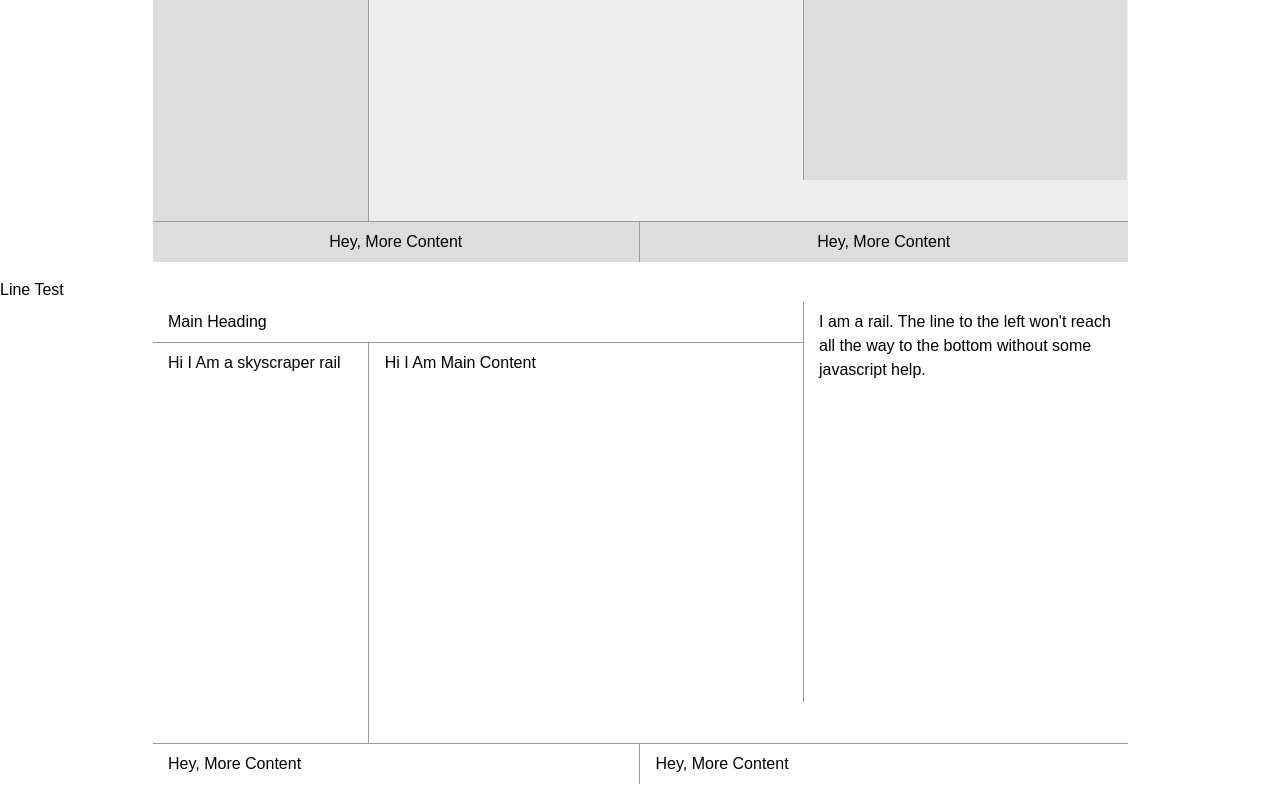
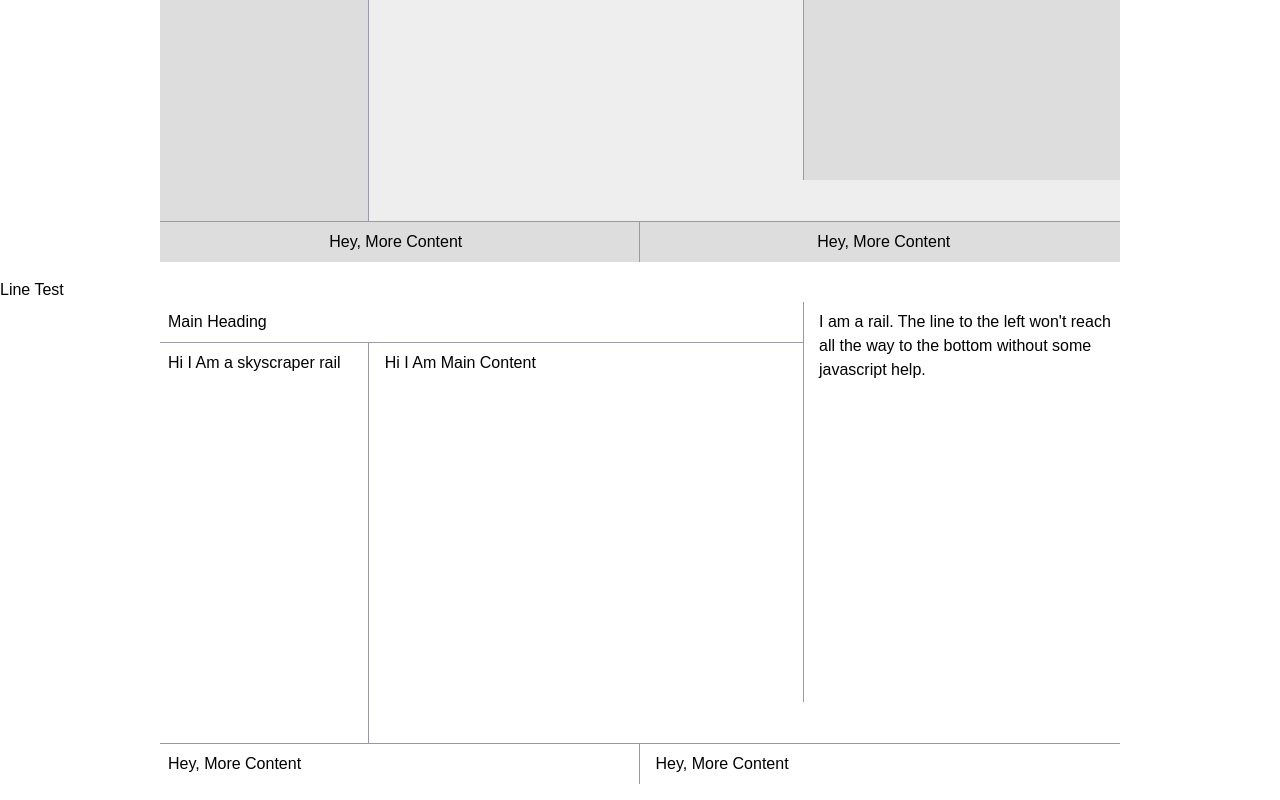
Before and after one commit to texastribune/test-grid-alpha, a plain HTML site: page index.html in a window 1280 px wide. Shown: the part 1754-2554 px from the top of the page. Drawn offline with Linux system fonts and the light colour scheme; a web font is replaced by a local one.

Commit message:
experiment with fixing leaking borders with an optional outer container

```diff
--- a/index.html
+++ b/index.html
@@ -161,6 +161,7 @@ spacing is correctly handled with every level of nesting.</p>
 
     <section class="test">
       Line Test
+      <div class="outer-row">
         <div class="row border-bottom no-left-gutter">
           <div class="cell span8">
             <div class="row">
@@ -190,14 +191,16 @@ spacing is correctly handled with every level of nesting.</p>
             <p>Hey, More Content</p>
           </div>
         </div>
+      </div>
     </section>
 
     <section class="tes">
       Line Test
-      <div class="row border-bottom">
+      <div class="outer-row">
+        <div class="row border-bottom no-left-gutter">
           <div class="cell span8">
-          <div class="row border-bottom">
-            <div class="cell span12">
+            <div class="row">
+              <div class="cell span12 border-bottom">
                 <p>Main Heading</p>
               </div>
             </div>
@@ -223,6 +226,7 @@ spacing is correctly handled with every level of nesting.</p>
             <p>Hey, More Content</p>
           </div>
         </div>
+      </div>
     </section>
     <script src="js/showdown.js"></script>
     <script>
--- a/sass/_grid.sass
+++ b/sass/_grid.sass
@@ -98,6 +98,15 @@ $gridColumnWidth: 100% / $gridColumns
     margin-right: -$gridGutterWidth / 2
     width: auto
 
+.outer-row
+  width: 960px
+  margin-left: auto
+  margin-right: auto
+  overflow: hidden
+  > .row
+    margin-left: -7.5px
+    margin-right: -7.5px
+
 // The spanN class only gives width, you need .cell to get the other bits.
 .cell
   +grid-span-base
```
Also changed, not shown: css/app.css. Lines whose indentation alone changed are shown as unchanged.
